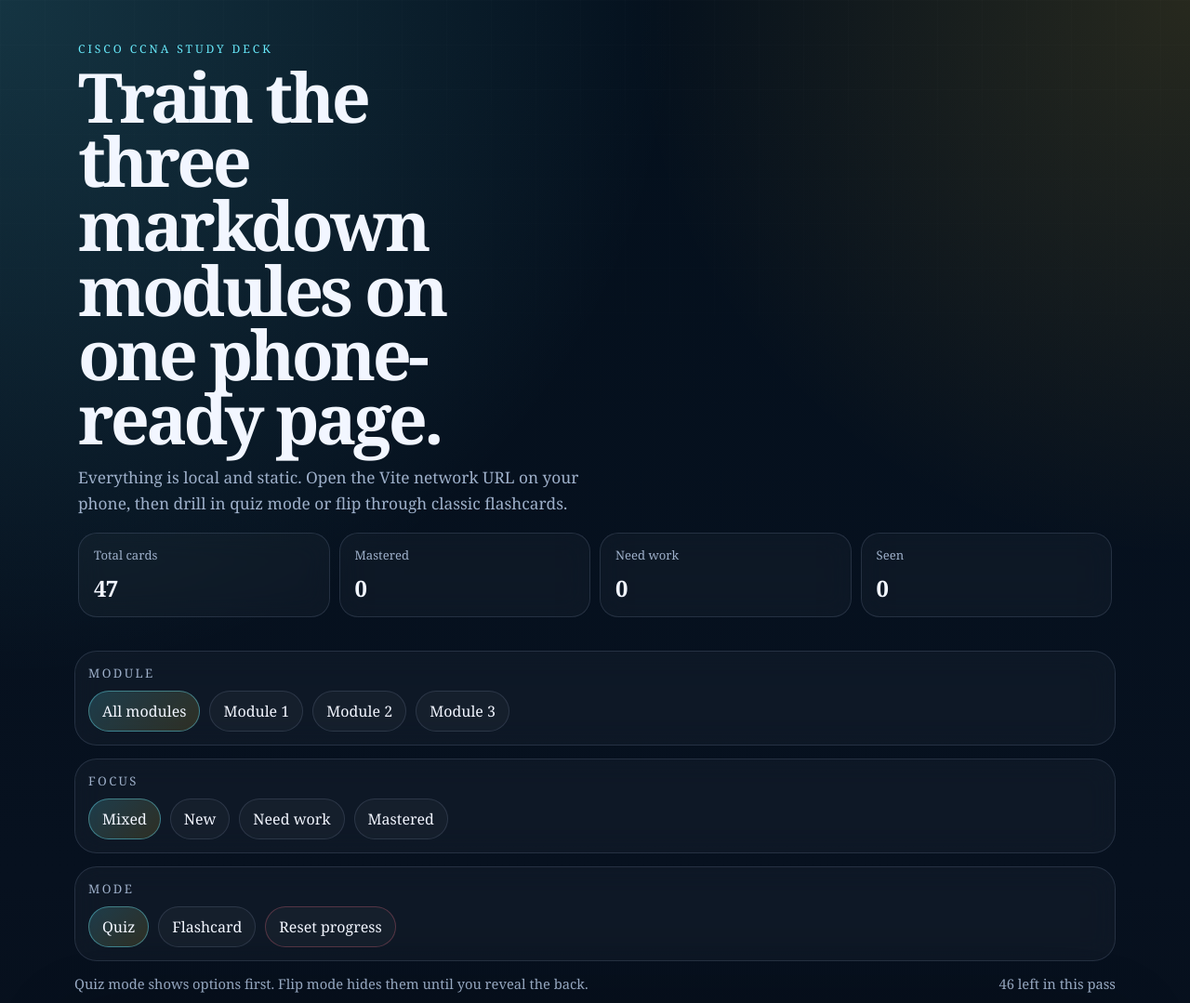
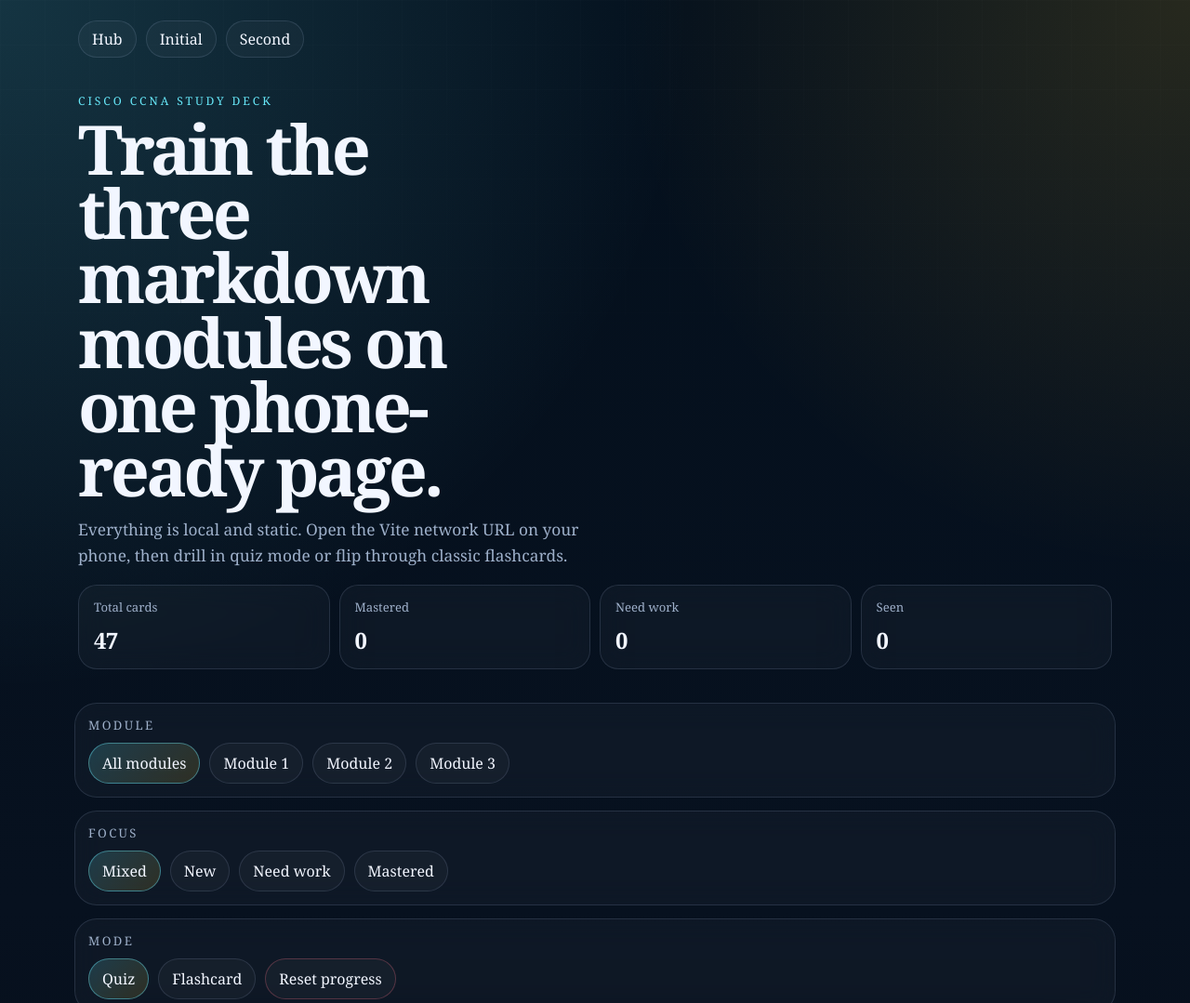
Before and after one commit to Lucian-Adrian/ccna-quiz, a website built with Vite: page index.html in a window 1280 px wide. Shown: the top 1079 px of the page at 93% size. Built offline with nearby package versions, Linux system fonts and the light colour scheme.

Commit message:
add switchable github pages versions

```diff
--- a/src/main.js
+++ b/src/main.js
@@ -20,6 +20,13 @@ const moduleCards = modules.map((module) => ({
 
 const allCards = moduleCards.flatMap((module) => module.cards);
 const app = document.querySelector("#app");
+const pathParts = window.location.pathname.split("/").filter(Boolean);
+const siteTrack = pathParts.at(-1) === "second" ? "second" : pathParts.at(-1) === "initial" ? "initial" : "local";
+const siteLinks = {
+  home: siteTrack === "local" ? "/" : "../",
+  initial: siteTrack === "local" ? "/" : "../initial/",
+  second: siteTrack === "local" ? "/" : "../second/",
+};
 
 const state = {
   moduleFilter: "all",
@@ -289,9 +296,15 @@ function render() {
 
   app.innerHTML = `
     <main class="shell">
+      <nav class="site-switcher" aria-label="Site versions">
+        <a class="site-link" href="${siteLinks.home}">Hub</a>
+        <a class="site-link ${siteTrack === "initial" ? "active" : ""}" href="${siteLinks.initial}">Initial</a>
+        <a class="site-link ${siteTrack === "second" ? "active" : ""}" href="${siteLinks.second}">Second</a>
+      </nav>
+
       <section class="hero">
         <div>
-          <p class="eyebrow">Cisco CCNA study deck</p>
+          <p class="eyebrow">Cisco CCNA study deck ${siteTrack !== "local" ? `· ${siteTrack}` : ""}</p>
           <h1>Train the three markdown modules on one phone-ready page.</h1>
           <p class="lede">Everything is local and static. Open the Vite network URL on your phone, then drill in quiz mode or flip through classic flashcards.</p>
         </div>
--- a/src/styles.css
+++ b/src/styles.css
@@ -58,6 +58,39 @@ button {
   width: min(1120px, calc(100vw - 24px));
   margin: 0 auto;
   padding: 18px 0 32px;
+}
+
+.site-switcher {
+  display: flex;
+  flex-wrap: wrap;
+  gap: 10px;
+  padding: 4px 4px 12px;
+}
+
+.site-link {
+  display: inline-flex;
+  align-items: center;
+  justify-content: center;
+  min-height: 40px;
+  padding: 0 14px;
+  border: 1px solid var(--line);
+  border-radius: 999px;
+  color: var(--text);
+  text-decoration: none;
+  background: rgba(255, 255, 255, 0.03);
+  transition: transform 160ms ease, background 160ms ease, border-color 160ms ease;
+}
+
+.site-link:hover,
+.site-link:focus-visible {
+  transform: translateY(-1px);
+  background: rgba(255, 255, 255, 0.08);
+  outline: none;
+}
+
+.site-link.active {
+  background: linear-gradient(135deg, rgba(103, 232, 249, 0.18), rgba(251, 191, 36, 0.14));
+  border-color: rgba(103, 232, 249, 0.42);
 }
 
 .hero {
```
Also changed, not shown: .github/workflows/pages.yml.
